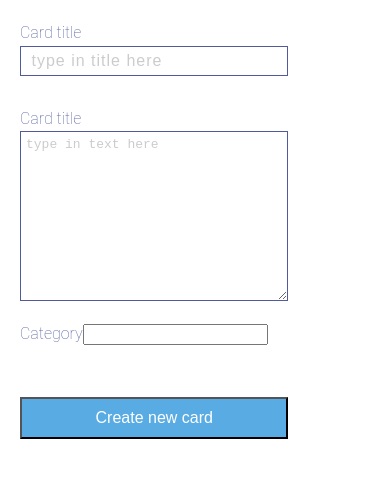
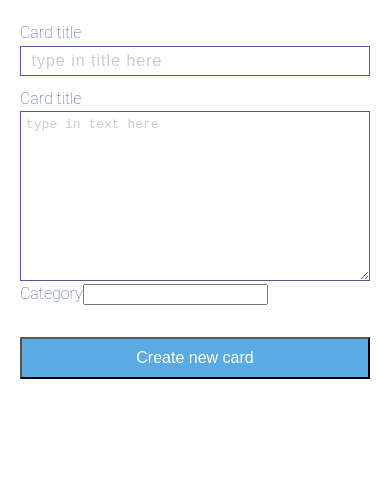
Before and after one commit to PLN-SHAH/cards-app-express, a website built with Parcel: page src/index.html in a window 390 px wide. Built offline with nearby package versions, Linux system fonts and the light colour scheme; files whose address does not match are found by name.

Commit message:
correct mobile style for form and cards and finishing render form

```diff
--- a/src/js/Form.js
+++ b/src/js/Form.js
@@ -28,10 +28,6 @@ export class Form {
   }
 
   render() {
-    const form = document.createElement("form");
-    form.classList = "card-form";
-
-    document.body.appendChild(form);
     this.createInput(form);
     this.createTextArea(form);
     this.createCategory(form);
--- a/src/scss/_base.scss
+++ b/src/scss/_base.scss
@@ -5,10 +5,20 @@
 body {
   margin: 0;
   display: grid;
-  grid-auto-flow: column;
+  grid-auto-flow: row;
   height: 100vh;
   line-height: 1.6;
   font-weight: 100;
   font-family: "Roboto", sans-serif;
   color: $dark-blue;
+
+  @media screen and (min-width: 768px) {
+    grid-auto-flow: column;
+  }
 }
+
+.card-form,
+.cards {
+  padding: 20px;
+  min-width: 300px;
+}
--- a/src/scss/_card.scss
+++ b/src/scss/_card.scss
@@ -2,10 +2,10 @@
   display: flex;
   flex-direction: column;
   background: white;
-  margin: 20px;
   border-radius: 2%;
   box-shadow: -3px 2px 10px #cacfd1;
   position: relative;
+  margin-bottom: 10px;
 }
 
 .card__meta {
@@ -34,8 +34,3 @@
   font-weight: 100;
   margin-bottom: 0;
 }
-
-.cards {
-  max-width: 500px;
-  margin: 0 auto;
-}
--- a/src/scss/_form.scss
+++ b/src/scss/_form.scss
@@ -1,12 +1,8 @@
 .card-form {
   display: flex;
   flex-direction: column;
-  padding: 20px;
   color: $dark-blue;
-  grid-gap: 20px;
   width: 100%;
-  max-width: 500px;
-  margin: 0 auto;
 }
 
 .card-form__title {
```
Also changed, not shown: 5 other files.
